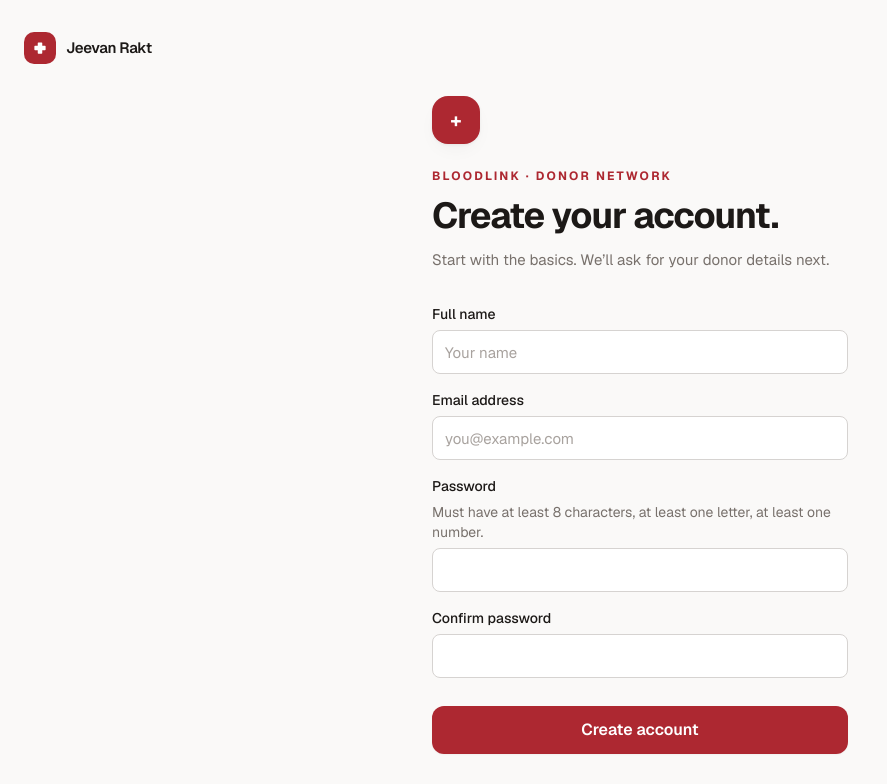
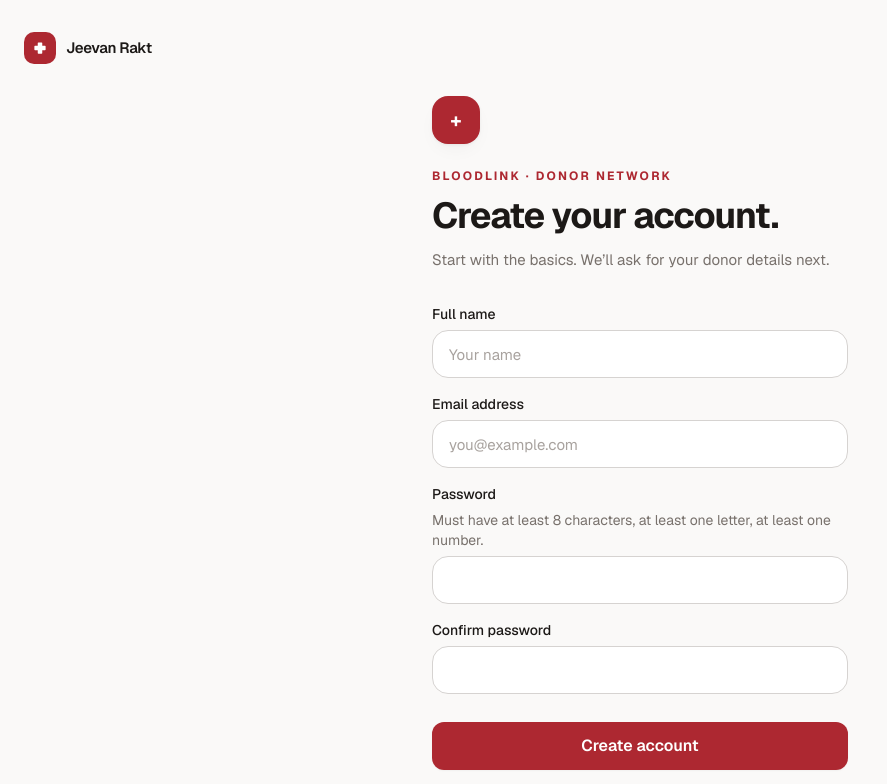
Before and after one commit to johnson-tony/blood_donation, a Next.js app: page /sign-up in a window 1280 px wide. Shown: the top 784 px of the page, without its empty margins (0-887 px from the left). Built offline with nearby package versions, Linux system fonts and the light colour scheme; no server answers.

Commit message:
Refresh input design system

```diff
--- a/components/ui/input.tsx
+++ b/components/ui/input.tsx
@@ -3,7 +3,7 @@ import { FieldError, Hint } from "@/components/ui/field";
 import { Label } from "@/components/ui/label";
 
 const CONTROL_BASE =
-  "block w-full rounded-lg border bg-surface px-3 text-[0.9375rem] text-ink placeholder:text-ink-subtle transition-colors duration-150 disabled:cursor-not-allowed disabled:bg-surface-muted disabled:text-ink-muted";
+  "block w-full rounded-2xl border bg-surface px-4 text-[0.9375rem] text-ink placeholder:text-ink-subtle transition-all duration-150 disabled:cursor-not-allowed disabled:bg-surface-muted disabled:text-ink-muted focus:shadow-[0_0_0_4px_rgb(173_40_49_/_0.08)]";
 
 const CONTROL_TONE = (invalid: boolean) =>
   invalid
@@ -84,7 +84,7 @@ export function Input({
           className={cn(
             CONTROL_BASE,
             CONTROL_TONE(invalid),
-            "h-11",
+            "h-12",
           )}
           {...props}
         />
```
